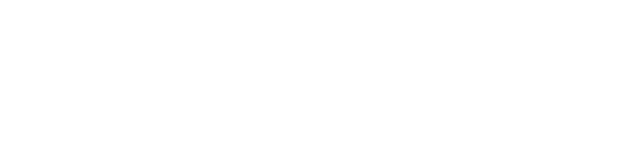
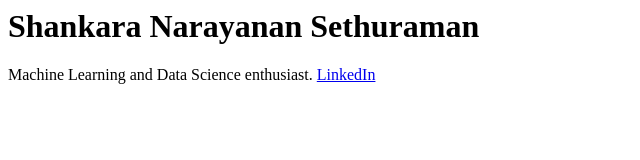
Before and after one commit to issn0602/issn0602.github.io, a plain HTML site: page index.html in a window 1280 px wide. Shown: the whole page, without its empty margins (0-640 px from the left). Drawn offline with Linux system fonts and the light colour scheme.

Commit message:
Some more commits

```diff
--- a/index.html
+++ b/index.html
@@ -2,4 +2,10 @@
 
 	<title> Shankara Narayanan Sethuraman | Personal Site </title>
 
+	<h1> Shankara Narayanan Sethuraman </h1>
+
+	<p> Machine Learning and Data Science enthusiast.
+
+	<a id="linkedin" target="_blank" href="https://www.linkedin.com/in/issn0602">LinkedIn</a>
+
 </html>
```
